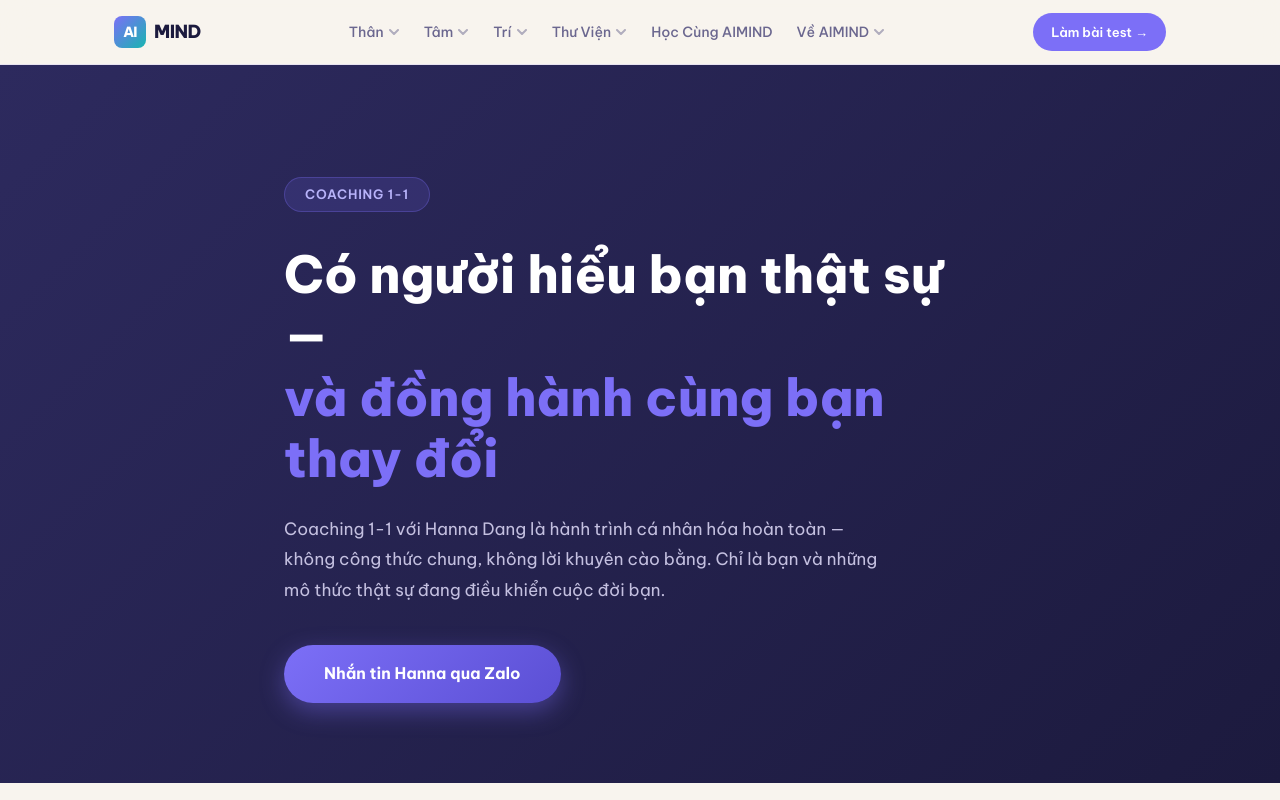
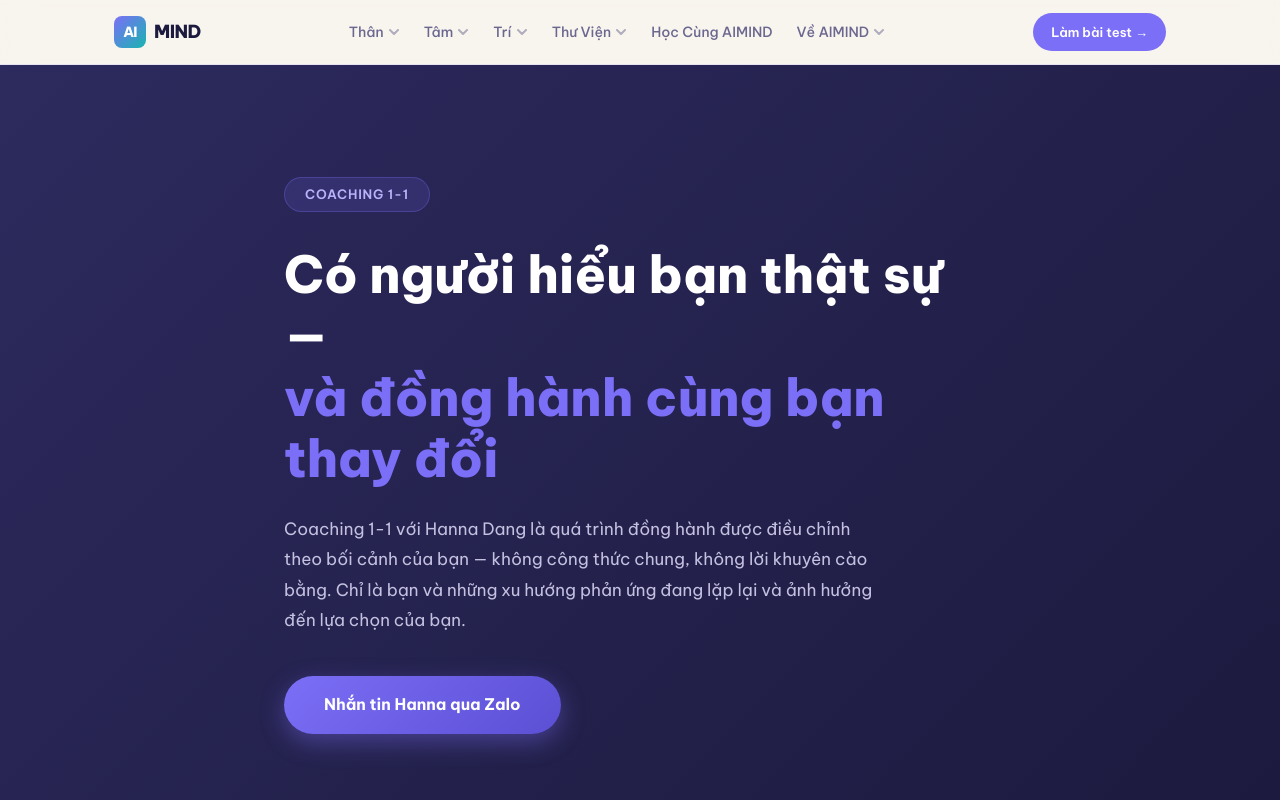
Before and after one commit to hangdt369-sys/aimind-website, a Next.js app: page /dong-hanh in a window 1280 px wide. Shown: the top 800 px of the page. Built offline with nearby package versions, Linux system fonts and the light colour scheme.

Commit message:
Clarify coaching promise

```diff
--- a/src/app/dong-hanh/page.tsx
+++ b/src/app/dong-hanh/page.tsx
@@ -97,9 +97,9 @@ export default function DongHanhPage() {
               <span style={{ color: "#7C6FF7" }}>và đồng hành cùng bạn thay đổi</span>
             </h1>
             <p style={{ color: "#C4C0E0", fontSize: "17px", lineHeight: 1.8, marginBottom: "2.5rem", maxWidth: "600px" }}>
-              Coaching 1-1 với Hanna Dang là hành trình cá nhân hóa hoàn toàn —
+              Coaching 1-1 với Hanna Dang là quá trình đồng hành được điều chỉnh theo bối cảnh của bạn —
               không công thức chung, không lời khuyên cào bằng. Chỉ là bạn và
-              những mô thức thật sự đang điều khiển cuộc đời bạn.
+              những xu hướng phản ứng đang lặp lại và ảnh hưởng đến lựa chọn của bạn.
             </p>
             <Link
               href="https://zalo.me/0848270829"
```
